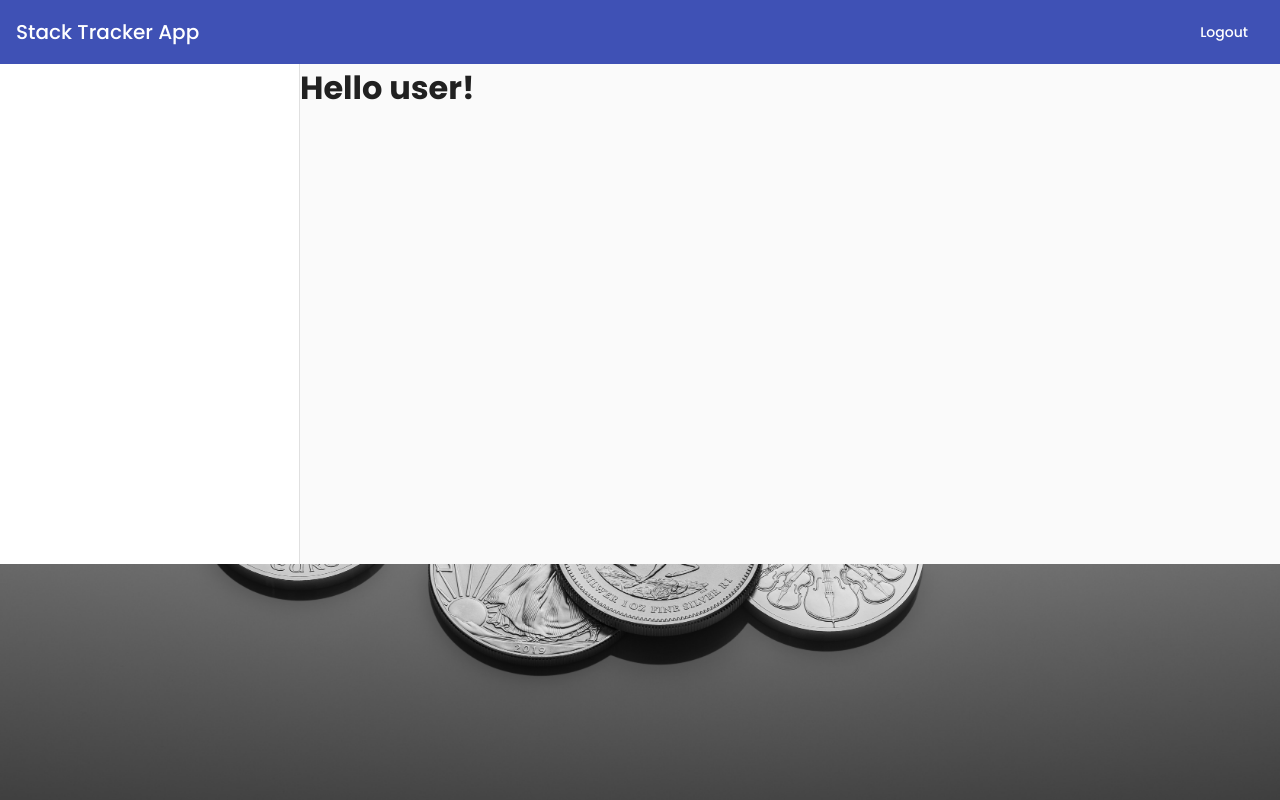
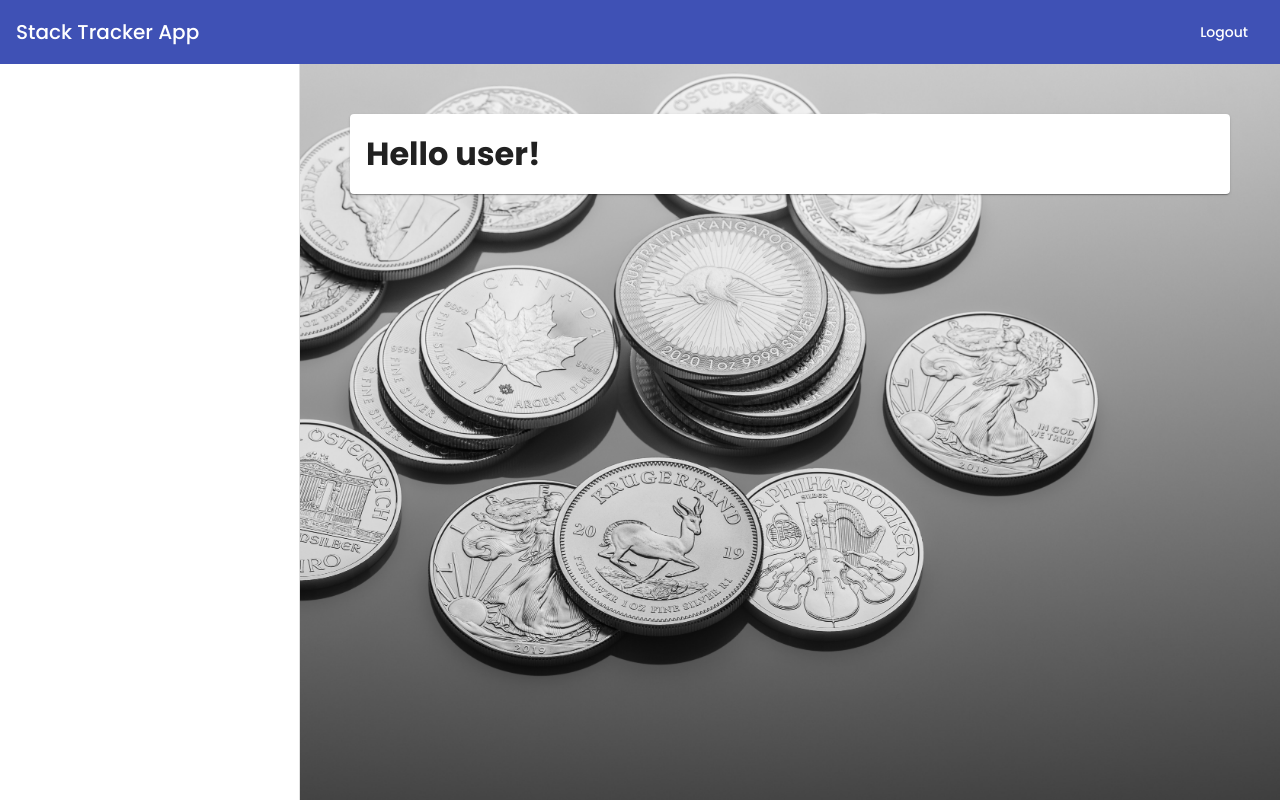
Before and after one commit to mczekajski/stack-tracker-app, an Angular app: page /dashboard in a window 1280 px wide. Built offline with nearby package versions, Linux system fonts and the light colour scheme; sample sign-in values are in the browser's storage.

Commit message:
add dashboard card

```diff
--- a/src/app/pages/dashboard/dashboard.component.html
+++ b/src/app/pages/dashboard/dashboard.component.html
@@ -1,6 +1,8 @@
 <mat-drawer-container class="example-container">
   <mat-drawer class="drawer" mode="side" opened></mat-drawer>
-  <mat-drawer-content>
-    <h1>Hello user!</h1>
+  <mat-drawer-content class="drawer-content">
+    <mat-card class="card">
+      <h1>Hello user!</h1>
+    </mat-card>
   </mat-drawer-content>
 </mat-drawer-container>
--- a/src/app/pages/dashboard/dashboard.component.scss
+++ b/src/app/pages/dashboard/dashboard.component.scss
@@ -1,8 +1,18 @@
 .example-container {
   width: 100%;
-  height: 500px;
+  height: calc(100% - 64px);
+  background: none;
 }
 
 .drawer {
   width: 300px;
+  height: 100%;
 }
+
+.drawer-content {
+  background: none;
+}
+
+.card {
+  margin: 50px;
+}
--- a/src/app/pages/dashboard/dashboard.module.ts
+++ b/src/app/pages/dashboard/dashboard.module.ts
@@ -1,7 +1,8 @@
 import { NgModule } from '@angular/core';
 import { CommonModule } from '@angular/common';
 
-import {MatSidenavModule} from '@angular/material/sidenav';
+import { MatSidenavModule } from '@angular/material/sidenav';
+import { MatCardModule } from '@angular/material/card';
 
 import { DashboardComponent } from './dashboard.component';
 
@@ -13,7 +14,8 @@ import { DashboardComponent } from './dashboard.component';
   ],
   imports: [
     CommonModule,
-    MatSidenavModule
+    MatSidenavModule,
+    MatCardModule
   ]
 })
 export class DashboardModule { }
--- a/src/index.html
+++ b/src/index.html
@@ -5,7 +5,7 @@
   <title>StackTrackerApp</title>
   <base href="/">
   <meta name="viewport" content="width=device-width, initial-scale=1">
-  <!-- <link rel="icon" type="image/x-icon" href="favicon.ico"> -->
+  <link rel="icon" type="image/x-icon" href="favicon.ico">
 </head>
 <body>
   <app-root></app-root>
```
Also changed, not shown: src/404.html (deleted, +0 -13 lines).
